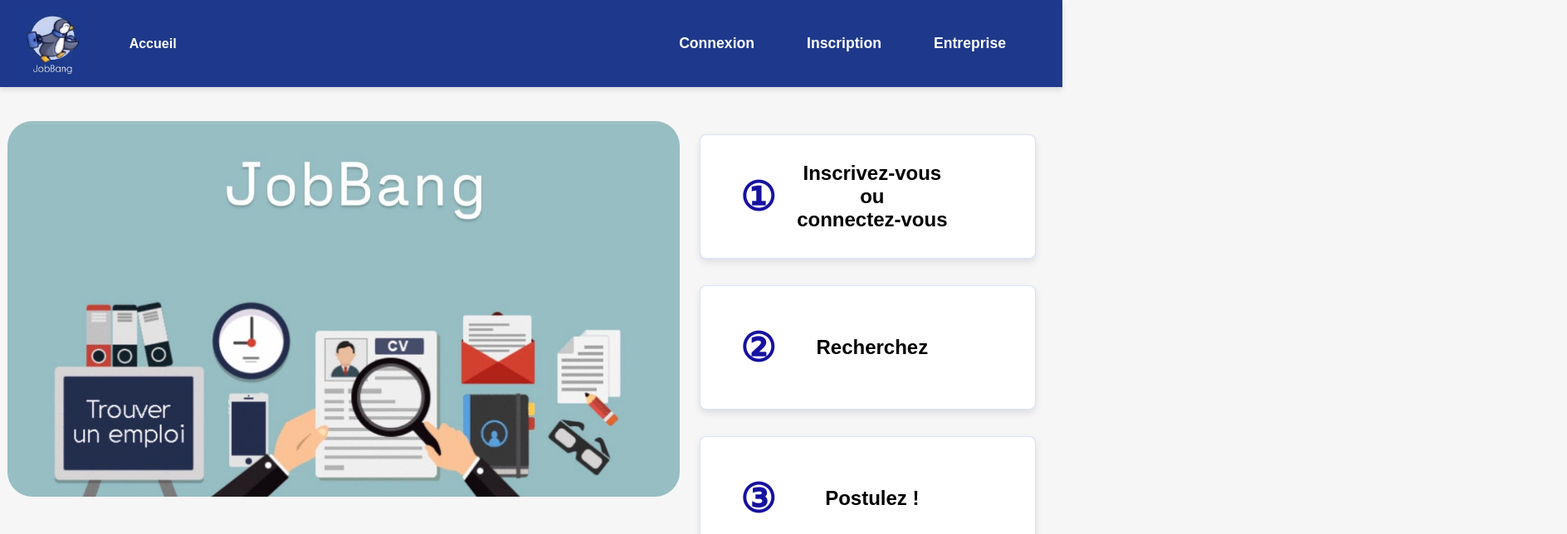
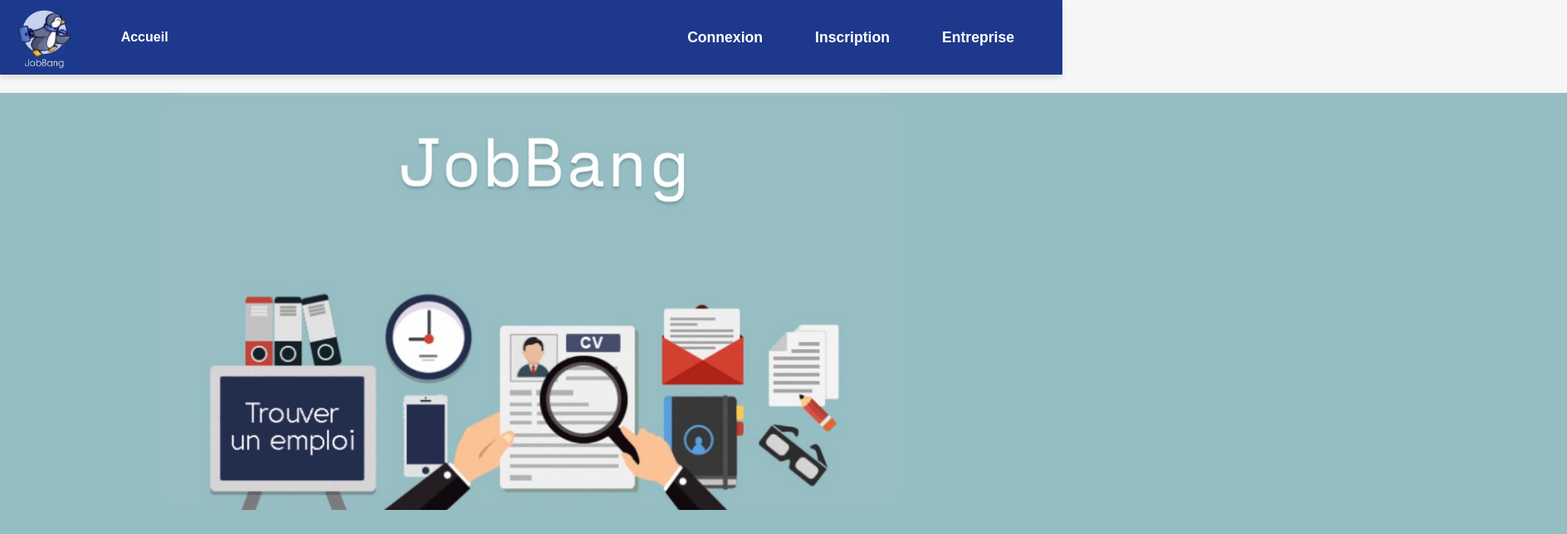
Before and after one commit to Saadli88/job-bang, a React (Create React App) app in the folder frontend/: page / in a window 1280 px wide. Shown: the top 644 px of the page at 83% size, 1888 px wide, since content can reach past the window. Built offline with nearby package versions, Linux system fonts and the light colour scheme.

Commit message:
Acceuil fini

```diff
--- a/frontend/src/components/Acceuil/Acceuil.css
+++ b/frontend/src/components/Acceuil/Acceuil.css
@@ -1,66 +1,77 @@
 .home-container {
   padding: 1rem;
-  text-align: center; /* Centre le contenu de .home-container */
+  text-align: center;
 }
 
 .main-content {
   display: flex;
-  justify-content: space-between; /* Dispose l'image et les étapes côte à côte */
-  align-items: flex-start; /* Aligne les éléments au début */
-  margin-bottom: 50px; /* Ajoute un espace en bas de la section */
+  flex-direction: column; /* Empile l'image au-dessus des conteneurs */
+  align-items: center;
 }
 
 .image-container {
-  flex: 2; /* Prend plus d'espace par rapport aux étapes */
   display: flex;
   justify-content: center;
   align-items: center;
+  width: 100%; /* Prend toute la largeur disponible */
+  margin: 2rem 0; /* Espace autour de l'image */
+  margin-top: -10px;
 }
 
 .decor-image {
-  max-width: 100%; /* Ajuste la largeur de l'image pour ne pas dépasser le conteneur */
-  height: auto; /* Conserve les proportions de l'image */
-  margin-top: 130px;
-  margin-right: 15px;
+  width: 100%;
+  max-width: 900px; /* Limite la largeur maximale */
+  height: auto;
   border-radius: 30px;
 }
 
+.background-container {
+  width: 200%; /* Prend toute la largeur de la page */
+  background-color: rgba(149,190,194,255); /* Couleur de fond */
+  padding: 10px; /* Espace autour des conteneurs */
+  margin-top: 6rem; /* Déplace le conteneur vers le haut pour qu'il soit sous l'image */
+  position: relative; /* Assure que le conteneur s'affiche correctement */
+}
+
 .steps-container {
-  flex: 1; /* Prend moins d'espace par rapport à l'image */
   display: flex;
-  flex-direction: column; /* Dispose les conteneurs verticalement */
-  gap: 2rem; /* Espace entre les conteneurs */
-  padding: 1rem;
-  margin-top: 130px;
+  justify-content: space-around; /* Espace autour des conteneurs */
+  width: 100%;
+  max-width: 1000px;
+  margin-top: 1rem;
 }
 
 .step-container {
-  position: relative; /* Nécessaire pour le positionnement du texte explicatif */
-  background-color: #ffffff; /* Couleur de fond pour les conteneurs */
-  border: 1px solid #b9c6f483; /* Bordure pour les conteneurs */
-  padding: 1rem; /* Espacement interne */
-  border-radius: 8px; /* Coins arrondis */
-  box-shadow: 0 4px 8px rgba(5, 3, 83, 0.1); /* Ombre légère pour un effet d'élévation */
-  overflow: hidden; /* Assure que le texte explicatif ne dépasse pas les bords du conteneur */
-  transition: opacity 0.3s; /* Transition pour l'opacité */
-  height: 150px; /* Hauteur fixe pour le conteneur */
+  flex: 1;
   display: flex;
-  align-items: center; /* Centre les éléments verticalement */
+  align-items: center;
+  background-color: #ffffff;
+  border: 1px solid #b9c6f483;
+  padding: 1rem;
+  border-radius: 8px;
+  box-shadow: 0 4px 8px rgba(5, 3, 83, 0.1);
+  height: 150px;
+  margin: 0 0.5rem; /* Espace entre les conteneurs */
+  position: relative; /* Nécessaire pour le texte explicatif */
+  overflow: hidden; /* Assure que le texte ne dépasse pas les bords du conteneur */
+  display: flex;
+  align-items: center;
 }
 
 .step-number {
-  font-size: 3rem; /* Taille du numéro */
-  font-weight: bold; /* Gras pour le numéro */
-  color: #1611a0; /* Couleur du numéro */
-  margin-right:-4rem; /* Espace entre le numéro et le texte */
-  margin-left:2rem; /* Espace entre le numéro et le texte */
+  font-size: 2rem;
+  font-weight: bold;
+  color: #1611a0;
+  margin-right: 1rem; /* Espace entre le numéro et le texte */
+  flex-shrink: 0; /* Empêche le numéro de se réduire */
 }
 
 .step-text {
-  flex: 6; /* Prend le reste de l'espace disponible */
+  flex: 1; /* Prend le reste de l'espace disponible */
   text-align: center; /* Centre le texte à l'intérieur du conteneur */
   position: relative; /* Nécessaire pour le positionnement du texte explicatif */
-  transition: opacity 0.3s; /* Transition pour l'opacité */
+  z-index: 1; /* Assure que le texte est au-dessus de l'arrière-plan */
+  margin-right: 38px;
 }
 
 .step-container::after {
@@ -72,7 +83,7 @@
   bottom: 0;
   background-color: rgba(149,190,194,255); /* Couleur de fond du texte explicatif */
   color: #fff; /* Couleur du texte */
-  padding: 1rem;
+  padding: 1rem; /* Réduit le padding pour éviter le débordement */
   border-radius: 8px; /* Coins arrondis */
   opacity: 0; /* Masque le texte explicatif par défaut */
   transition: opacity 0.3s; /* Transition pour l'opacité */
@@ -81,15 +92,13 @@
   justify-content: center; /* Centre le texte horizontalement */
   text-align: center; /* Centre le texte */
   box-sizing: border-box; /* Inclut le padding dans la hauteur et largeur totales */
-  overflow: auto; /* Permet le défilement si le texte dépasse */
-  z-index: 10; /* Assure que le texte est au-dessus des autres éléments */
-  pointer-events: none; /* Empêche les interactions avec le texte explicatif */
+  z-index: 2; /* Assure que le texte est au-dessus des autres éléments */
+}
+
+.step-container:hover::after {
+  opacity: 1; /* Affiche le texte explicatif au survol */
 }
 
 .step-container:hover .step-text {
   opacity: 0; /* Masque le texte du conteneur au survol */
 }
-
-.step-container:hover::after {
-  opacity: 1; /* Affiche le texte explicatif au survol */
-}
--- a/frontend/src/components/Acceuil/Acceuil.jsx
+++ b/frontend/src/components/Acceuil/Acceuil.jsx
@@ -8,8 +8,10 @@ const Acceuil = () => {
     <div className="home-container">
       <NavBar />
       <div className="main-content">
+        <div className="background-container">
         <div className="image-container">
           <img src={Deco} alt="Décoration" className="decor-image" />
+        </div>
         </div>
           <div className="steps-container">
             <div className="step-container" data-tooltip="Inscrivez-vous pour créer un compte et connectez-vous pour accéder à toutes les fonctionnalités.">
@@ -33,6 +35,7 @@ const Acceuil = () => {
           </div>
         </div>
       </div>
+
   );
 };
 
--- a/frontend/src/components/NavBar/NavBar.css
+++ b/frontend/src/components/NavBar/NavBar.css
@@ -8,7 +8,7 @@ nav {
     color: white;
     display: flex;
     align-items: center;
-    padding: 10px 20px; /* Espacement intérieur */
+    padding: 0px 10px; /* Espacement intérieur */
     box-shadow: 0 4px 6px rgba(0, 0, 0, 0.1); /* Ombre légère */
     z-index: 1000; /* Assure que la barre de navigation reste au-dessus des autres éléments */
   }
```
Lines whose indentation alone changed are shown as unchanged.
